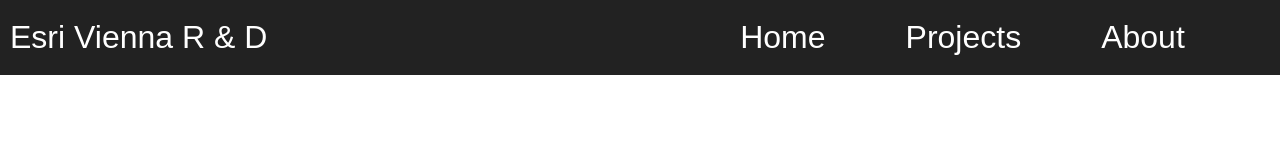
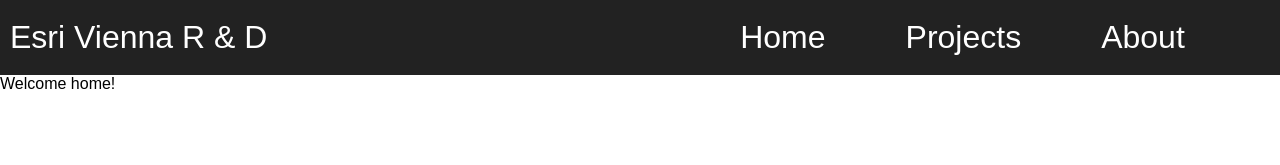
Before and after one commit to tyanthony/idt-website, a React (Create React App) app in the folder website/: page / in a window 1280 px wide. Shown: the top 165 px of the page. Built offline with nearby package versions, Linux system fonts and the light colour scheme.

Commit message:
initial commit for home page

```diff
--- a/website/public/index.html
+++ b/website/public/index.html
@@ -19,7 +19,7 @@
       work correctly both with client-side routing and a non-root public URL.
       Learn how to configure a non-root public URL by running `npm run build`.
     -->
-    <title>React App</title>
+    <title>Esri - Vienna R&amp;D</title>
   </head>
   <body>
     <noscript>
--- a/website/src/App.js
+++ b/website/src/App.js
@@ -3,14 +3,16 @@
 import './App.css';
 
 import Header from './Header/Header.js';
+import Home from './Home/Home.js';
 
 class App extends Component {
   render() {
     return (
       <div className="App">
         <header className="App-header">
-          <Header/>
+          <Header />
         </header>
+        <Home />
       </div>
     );
   }
--- /dev/null
+++ b/website/src/Home/Home.js
@@ -0,0 +1,13 @@
+import React, { Component } from 'react';
+
+import './Home.css';
+
+class Home extends Component {
+  render() {
+    return (
+      <div>Welcome home!</div>
+    );
+  }
+}
+
+export default Home;
```
Also changed, not shown: website/src/Home/Home.css (added).
